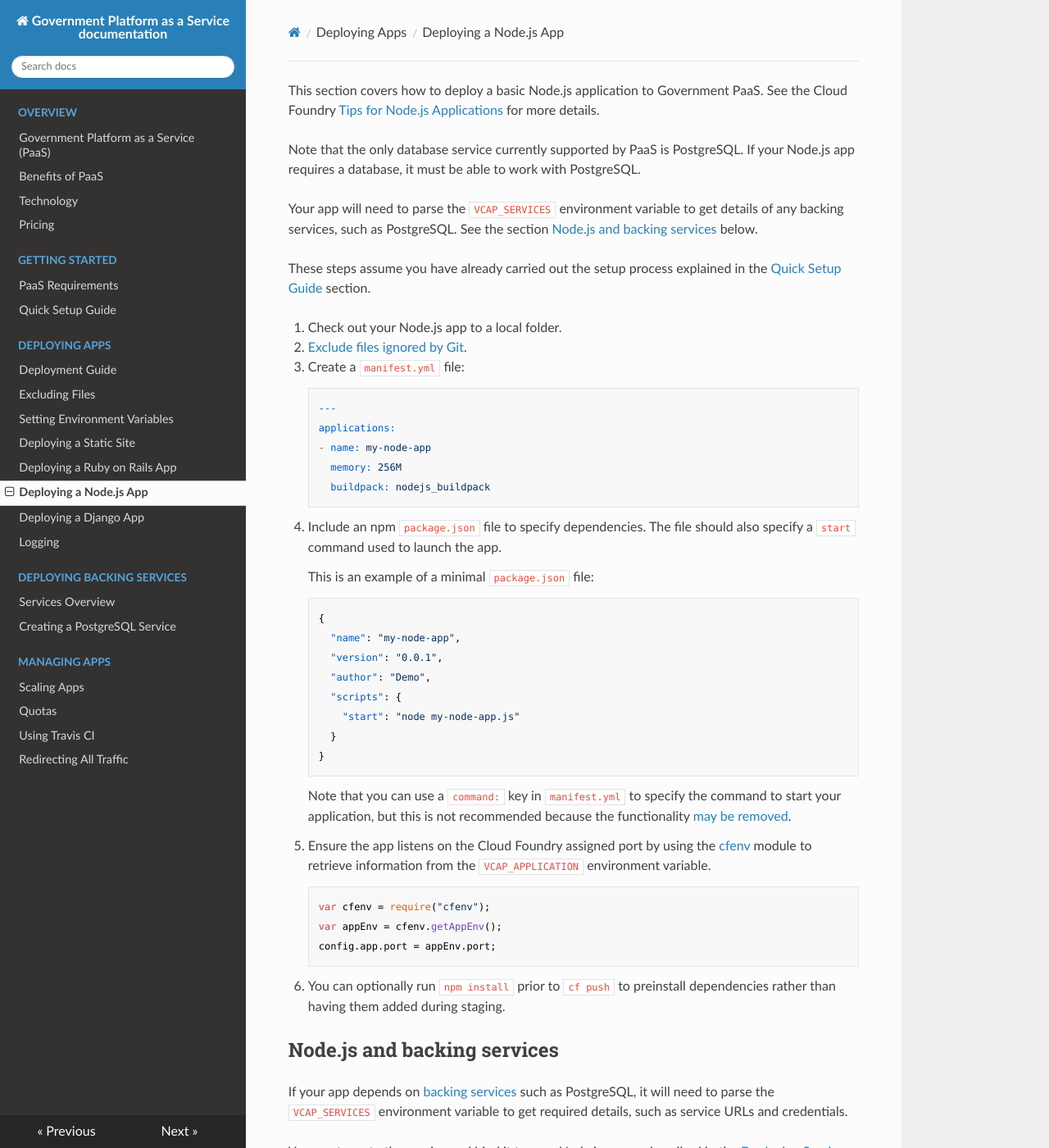
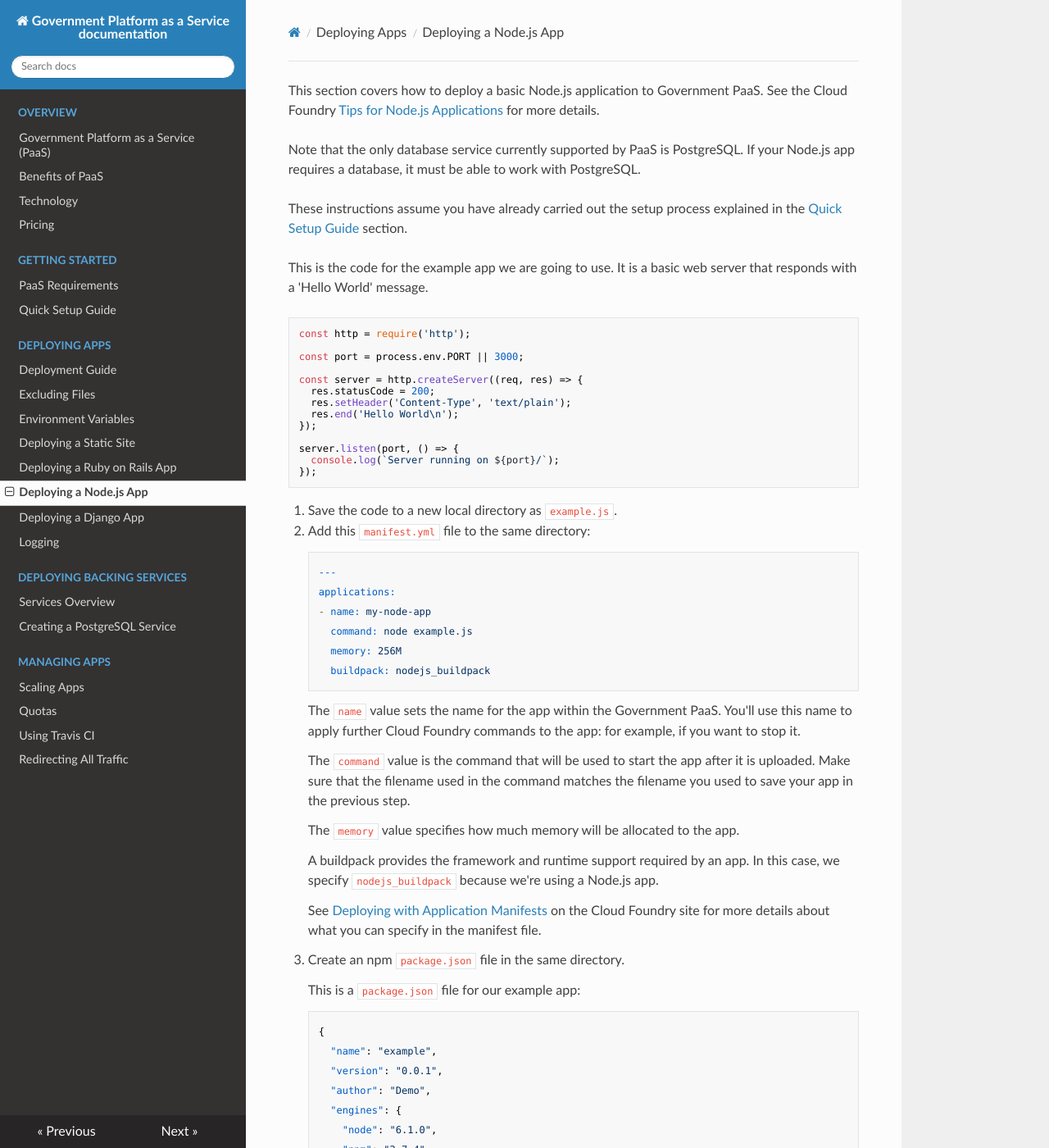
Before and after one commit to alphagov/paas-developer-docs, an MkDocs documentation site: the page built from docs/deploying_apps/deploying_node_js.md, in a window 1280 px wide and 1400 px high. Shown: the whole window at 82% size. Built offline with MkDocs 1.6.1, drawn with Linux system fonts in a browser that asks for light colours; nearby versions of some CDN libraries; old or Windows-style settings are respelled for this version of MkDocs; some of the changed text lies outside the part shown.

Commit message:
Update nodejs docs to use example app
This includes a simple hello world example app that can be
pushed to paas by following the instructions.

```diff
--- a/docs/deploying_apps/deploying_node_js.md
+++ b/docs/deploying_apps/deploying_node_js.md
@@ -2,46 +2,64 @@ This section covers how to deploy a basic Node.js application to Government PaaS
 
 Note that the only database service currently supported by PaaS is PostgreSQL. If your Node.js app requires a database, it must be able to work with PostgreSQL.
 
-Your app will need to parse the ``VCAP_SERVICES`` environment variable to get details of any backing services, such as PostgreSQL. See the section [Node.js and backing services](#nodejs-and-backing-services) below.
+These instructions assume you have already carried out the setup process explained in the [Quick Setup Guide](/getting_started/quick_setup_guide) section.
 
-These steps assume you have already carried out the setup process explained in the [Quick Setup Guide](/getting_started/quick_setup_guide) section.
+This is the code for the example app we are going to use. It is a basic web server that responds with a 'Hello World' message.
 
+    const http = require('http');
 
-1. Check out your Node.js app to a local folder.
-2. [Exclude files ignored by Git](/deploying_apps/excluding_files/).
-3. Create a ``manifest.yml`` file:
+    const port = process.env.PORT || 3000;
+
+    const server = http.createServer((req, res) => {
+      res.statusCode = 200;
+      res.setHeader('Content-Type', 'text/plain');
+      res.end('Hello World\n');
+    });
+
+    server.listen(port, () => {
+      console.log(`Server running on ${port}/`);
+    });
+
+1. Save the code to a new local directory as ``example.js``.
+1. Add this ``manifest.yml`` file to the same directory:
 
         ---
         applications:
         - name: my-node-app
+          command: node example.js
           memory: 256M
           buildpack: nodejs_buildpack
 
-3. Include an npm ``package.json`` file to specify dependencies. The file should also specify a `start` command used to launch the app.
+    The ``name`` value sets the name for the app within the Government PaaS. You'll use this name to apply further Cloud Foundry commands to the app: for example, if you want to stop it.
 
-    This is an example of a minimal ``package.json`` file:
+    The ``command`` value is the command that will be used to start the app after it is uploaded. Make sure that the filename used in the command matches the filename you used to save your app in the previous step.
 
+    The ``memory`` value specifies how much memory will be allocated to the app.
+
+    A buildpack provides the framework and runtime support required by an app. In this case, we specify ``nodejs_buildpack`` because we're using a Node.js app.
+
+    See [Deploying with Application Manifests](https://docs.cloudfoundry.org/devguide/deploy-apps/manifest.html) on the Cloud Foundry site for more details about what you can specify in the manifest file.
+
+1. Create an npm ``package.json`` file in the same directory.
+
+    This is a ``package.json`` file for our example app:
 
         {
-          "name": "my-node-app",
+          "name": "example",
           "version": "0.0.1",
           "author": "Demo",
-          "scripts": {
-            "start": "node my-node-app.js"
+          "engines": {
+            "node": "6.1.0",
+            "npm": "2.7.4"
           }
         }
 
-    Note that you can use a ``command:`` key in ``manifest.yml`` to specify the command to start your application, but this is not recommended because the functionality [may be removed](https://github.com/cloudfoundry/nodejs-buildpack/pull/11#issuecomment-67666273).
+    The ``"engines"`` values specify the versions of Node.js and npm that the PaaS should use to run your app. Note that older versions may not be available: if your version is not supported, you will see an error message when you try to upload and start the app.
 
-4. Ensure the app listens on the Cloud Foundry assigned port by using the [cfenv](https://www.npmjs.com/package/cfenv) module to retrieve information from the ``VCAP_APPLICATION`` environment variable.
+1. You can optionally run `npm install` to preinstall dependencies rather than having them added during the PaaS staging process.
+1. Run `cf push` to upload and start the app.
 
-
-        var cfenv = require("cfenv");
-        var appEnv = cfenv.getAppEnv();
-        config.app.port = appEnv.port;
-
-
-5. You can optionally run `npm install` prior to `cf push` to preinstall dependencies rather than having them added during staging.
+See [Tips for Node.js Applications](https://docs.cloudfoundry.org/buildpacks/node/node-tips.html) in the Cloud Foundry documentation for more information.
 
 
 ##Node.js and backing services
--- a/mkdocs.yml
+++ b/mkdocs.yml
@@ -12,7 +12,7 @@ pages:
 - Deploying Apps:
     - 'Deployment Guide': 'deploying_apps/index.md'
     - 'Excluding Files': 'deploying_apps/excluding_files.md'
-    - 'Setting Environment Variables': 'deploying_apps/setting_env.md'
+    - 'Environment Variables': 'deploying_apps/env_variables.md'
     - 'Deploying a Static Site': 'deploying_apps/deploying_static_sites.md'
     - 'Deploying a Ruby on Rails App': 'deploying_apps/deploying_rails.md'
 #    - 'Deploying Flask': 'deploying_apps/deploying_flask.md'
```
Also changed, not shown: other parts of docs/deploying_apps/deploying_node_js.md (+1 -1 lines), docs/deploying_apps/env_variables.md (renamed from docs/deploying_apps/setting_env.md, +9 -4 lines), docs/getting_started/before_you_start.md (+1 -1 lines).
